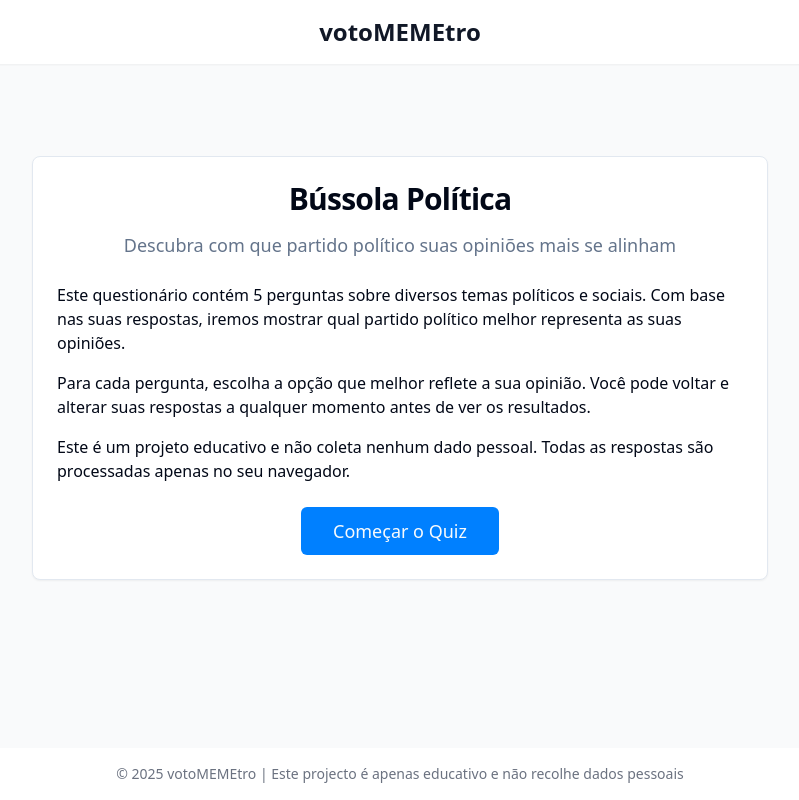
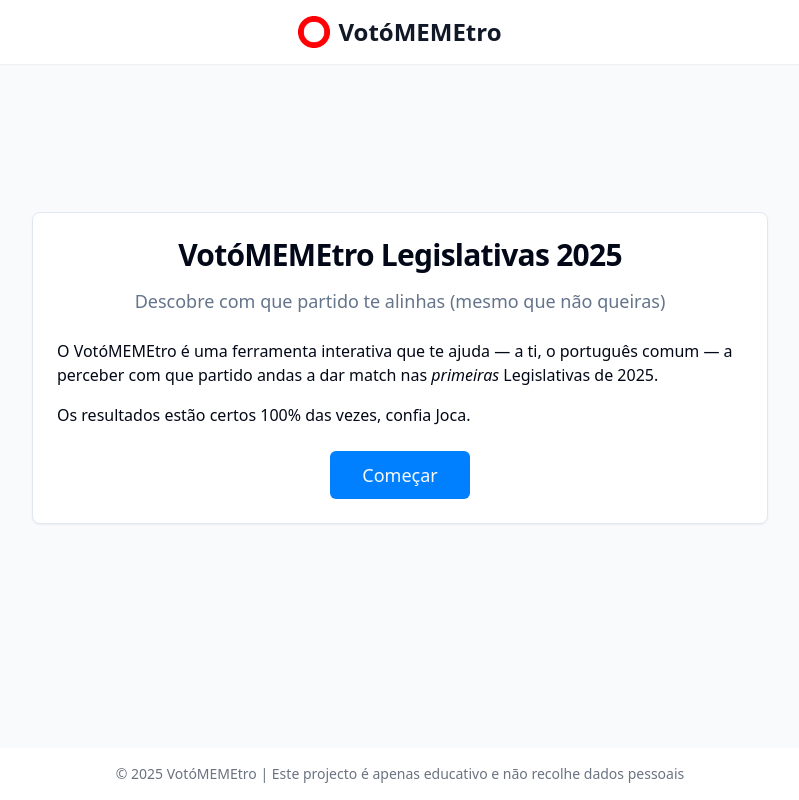
Before and after one commit to pfranca/votomemetro, a React (Vite) app: page / in a window 1280 px wide. Shown: the whole page, without its empty margins (240-1039 px from the left). Built offline with nearby package versions, Linux system fonts and the light colour scheme.

Commit message:
update some texts and logos

```diff
--- a/src/App.tsx
+++ b/src/App.tsx
@@ -73,13 +73,18 @@ const App: React.FC = () => {
         <Sonner />
 
         <div className="min-h-screen bg-gray-50 flex flex-col">
-          <header className="bg-white shadow-sm">
-            <div className="max-w-7xl mx-auto py-4 px-4 sm:px-6 lg:px-8">
-              <h1 className="text-2xl font-bold text-gray-900 text-center">
-                votoMEMEtro
-              </h1>
-            </div>
-          </header>
+        <header className="bg-white shadow-sm">
+          <div className="max-w-7xl mx-auto py-4 px-4 sm:px-6 lg:px-8 flex items-center justify-center">
+            <img
+              src="/votomemetro/logo.png"
+              alt="Logo"
+              className="h-8 w-8 mr-2"
+            />
+            <h1 className="text-2xl font-bold text-gray-900">
+              VotóMEMEtro
+            </h1>
+          </div>
+        </header>
 
           <main className="flex-1 container mx-auto py-6 px-4">
             {quizStarted && !quizFinished && (
@@ -120,7 +125,7 @@ const App: React.FC = () => {
           <footer className="bg-white mt-auto">
             <div className="max-w-7xl mx-auto py-4 px-4 sm:px-6 lg:px-8">
               <p className="text-center text-gray-500 text-sm">
-                © {new Date().getFullYear()} votoMEMEtro |
+                © {new Date().getFullYear()} VotóMEMEtro |
                 Este projecto é apenas educativo e não recolhe dados pessoais
               </p>
             </div>
--- a/src/components/QuizIntro.tsx
+++ b/src/components/QuizIntro.tsx
@@ -12,28 +12,19 @@ const QuizIntro: React.FC<QuizIntroProps> = ({ onStart }) => {
     <div className="fade-in quiz-container flex items-center justify-center min-h-[70vh]">
       <Card className="w-full">
         <CardHeader className="text-center">
-          <CardTitle className="text-3xl font-bold mb-2">Bússola Política</CardTitle>
+          <CardTitle className="text-3xl font-bold mb-2">VotóMEMEtro Legislativas 2025</CardTitle>
           <CardDescription className="text-lg">
-            Descubra com que partido político suas opiniões mais se alinham
+            Descobre com que partido te alinhas (mesmo que não queiras)
           </CardDescription>
         </CardHeader>
 
         <CardContent className="space-y-4">
           <p>
-            Este questionário contém {5} perguntas sobre diversos temas políticos
-            e sociais. Com base nas suas respostas, iremos mostrar qual partido
-            político melhor representa as suas opiniões.
+            O VotóMEMEtro é uma ferramenta interativa que te ajuda — a ti, o português comum — a perceber com que partido andas a dar match nas <em>primeiras</em> Legislativas de 2025.
           </p>
 
           <p>
-            Para cada pergunta, escolha a opção que melhor reflete a sua opinião.
-            Você pode voltar e alterar suas respostas a qualquer momento antes de
-            ver os resultados.
-          </p>
-
-          <p>
-            Este é um projeto educativo e não coleta nenhum dado pessoal.
-            Todas as respostas são processadas apenas no seu navegador.
+            Os resultados estão certos 100% das vezes, confia Joca.
           </p>
         </CardContent>
 
@@ -42,7 +33,7 @@ const QuizIntro: React.FC<QuizIntroProps> = ({ onStart }) => {
             className="px-8 py-6 text-lg"
             onClick={onStart}
           >
-            Começar o Quiz
+            Começar
           </Button>
         </CardFooter>
       </Card>
```
Also changed, not shown: src/index.html (added, +12 -0 lines), public/logo.png (added), 6 other files (tests, documents, lock files or other folders).
